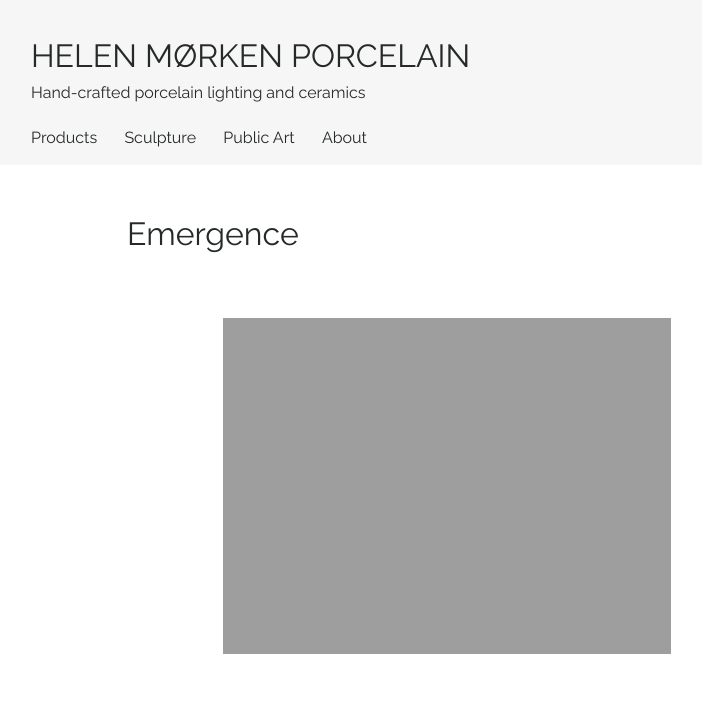
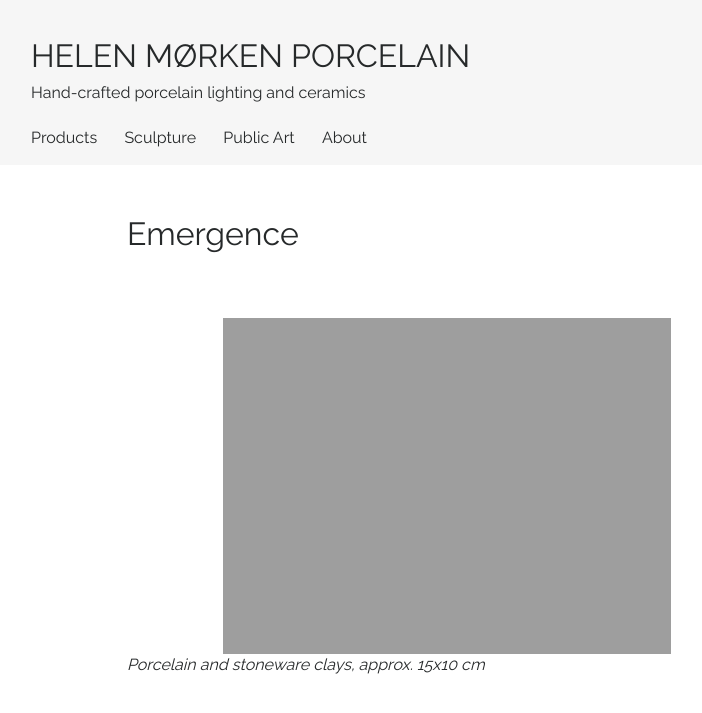
Before and after one commit to rebekkjm/helenmorkenno, a Jekyll site: the page built from _sculpture/emergence.md, in a window 1280 px wide. Shown: the top 713 px of the page, without its empty margins (193-895 px from the left). Built offline with Jekyll 4.4.1, drawn with Linux system fonts in a browser that asks for light colours.

Commit message:
text emergence

```diff
--- a/_sculpture/emergence.md
+++ b/_sculpture/emergence.md
@@ -6,3 +6,4 @@ image: "Emergence.jpg"
 ---
 
 ![Porcelain and stoneware clays, (approx. 15 x 10 cm)]({{ site.github.url }}/img/Emergence.jpg)
+*Porcelain and stoneware clays, approx. 15x10 cm*
```
